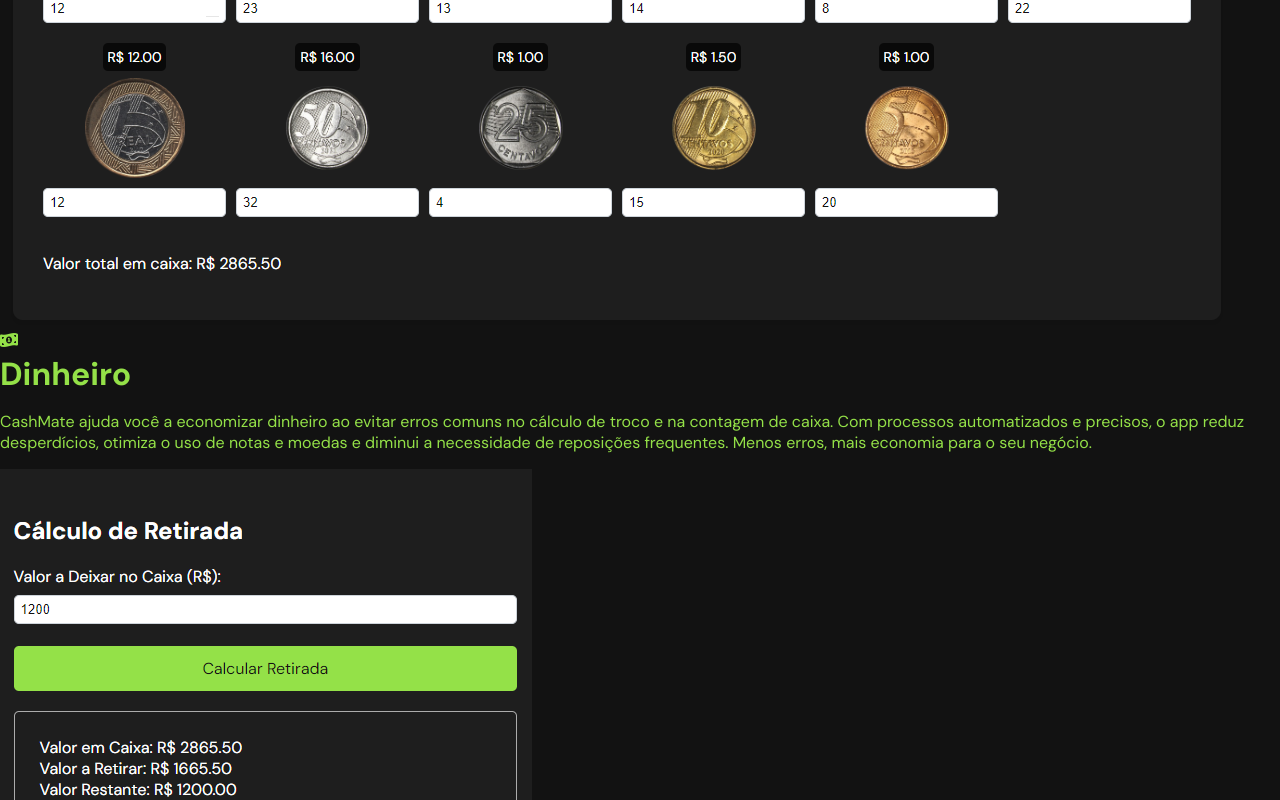
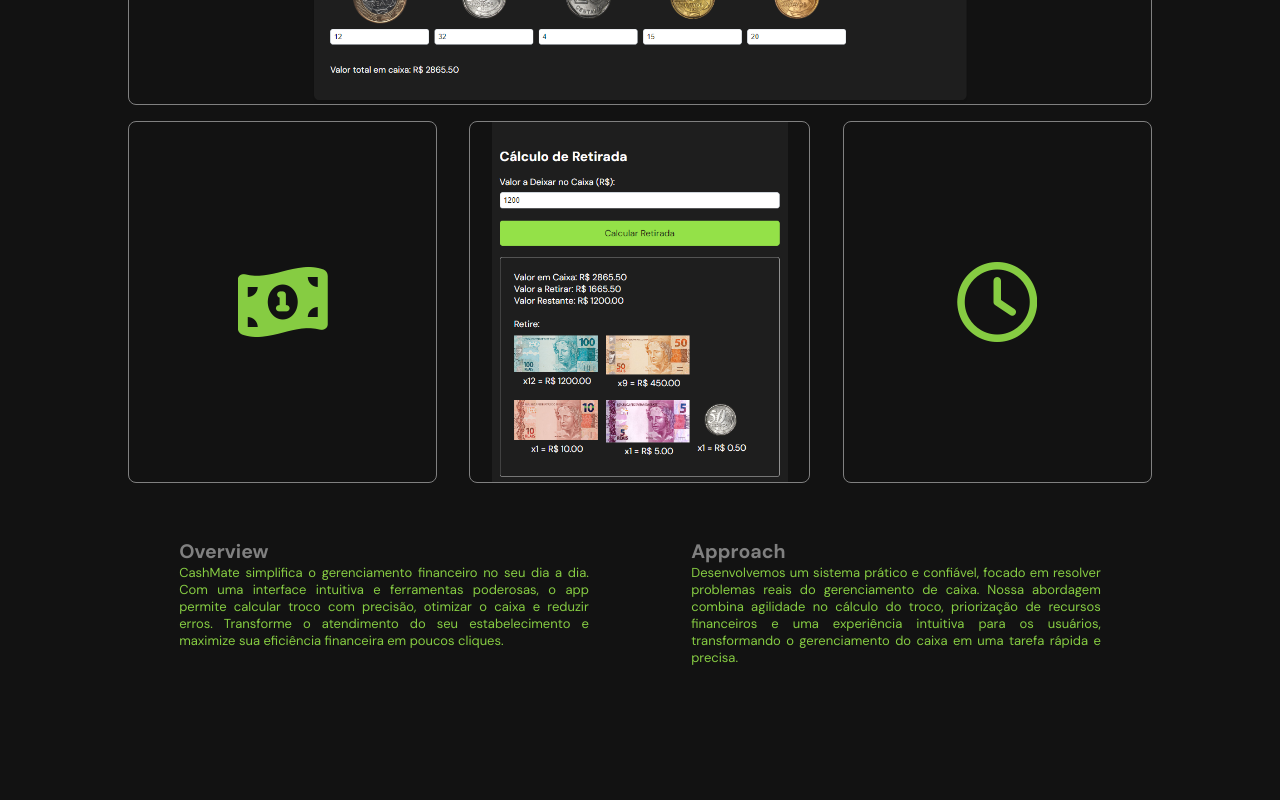
Before and after one commit to Caiorossi00/CashMate-Home, a React (Create React App) app: page / in a window 1280 px wide. Shown: the part 1160-1960 px from the top of the page. Built offline with nearby package versions, Linux system fonts and the light colour scheme.

Commit message:
correção no display responsivo

```diff
--- a/src/components/Highlights/CashMateHighlights.css
+++ b/src/components/Highlights/CashMateHighlights.css
@@ -1,3 +1,128 @@
+#sobre {
+  background-color: #121212;
+  color: rgba(148, 225, 72, 0.9);
+  min-height: 70vh;
+  padding: 5% 10%;
+}
+
+#first-text-sobre {
+  display: flex;
+  flex-direction: column;
+  margin-bottom: 2vh;
+}
+
+#first-text-sobre p {
+  color: grey;
+  margin: 0;
+}
+
+#images-sobre {
+  display: flex;
+  flex-direction: column;
+  width: 80vw;
+  gap: 1em;
+}
+
+#images-sobre > img,
+.bottom-pic-sobre {
+  object-fit: contain;
+  border: 1px solid grey;
+  border-radius: 8px;
+}
+
+.image1-sobre {
+  height: 25vw;
+}
+
+#bottom-images-sobre {
+  display: flex;
+  margin-bottom: 7vh;
+  justify-content: space-between;
+  gap: 2em;
+}
+
+.bottom-pic-sobre {
+  height: 45vh;
+  width: 35%;
+  object-fit: contain;
+  padding: 0 1em;
+}
+
+#infos-sobre {
+  display: flex;
+  font-size: small;
+  margin: 0 auto;
+  justify-content: space-around;
+  text-align: justify;
+}
+
+#infos-sobre h1 {
+  color: grey;
+  font-size: 1.5em;
+}
+
+#infos-sobre p {
+  margin: 0;
+}
+
+.item-sobre {
+  width: 40%;
+}
+
+.side-icons {
+  width: 35%;
+  height: 45vh;
+  display: flex;
+  align-items: center;
+  justify-content: center;
+  font-size: 5em;
+  border: 1px solid grey;
+  border-radius: 8px;
+  position: relative;
+  overflow: hidden;
+  transition: background-color 0.3s ease;
+  cursor: pointer;
+}
+
+.side-icons:hover {
+  background-color: #000;
+}
+
+.side-icons .tooltip {
+  position: absolute;
+  color: #fff;
+  font-size: 0.5em;
+  opacity: 0;
+  transition: opacity 0.3s ease, color 0.3s ease;
+}
+
+.side-icons:hover .tooltip {
+  opacity: 1;
+  color: white;
+  font-size: 16px;
+  margin: 0 10%;
+  text-align: left;
+}
+
+.tooltip h1 {
+  color: rgba(148, 225, 72, 0.9);
+  font-size: small;
+  text-align: left;
+  margin: 0;
+}
+
+.tooltip p {
+  margin: 0;
+}
+
+.side-icons i {
+  z-index: 1;
+}
+
+.side-icons:hover i {
+  display: none;
+}
+
 @media screen and (max-width: 768px) {
   #sobre {
     padding: 10% 5%;
@@ -39,7 +164,6 @@
   #infos-sobre {
     flex-direction: column;
     align-items: center;
-    margin-top: 5vh;
     font-size: small;
   }
 
```
